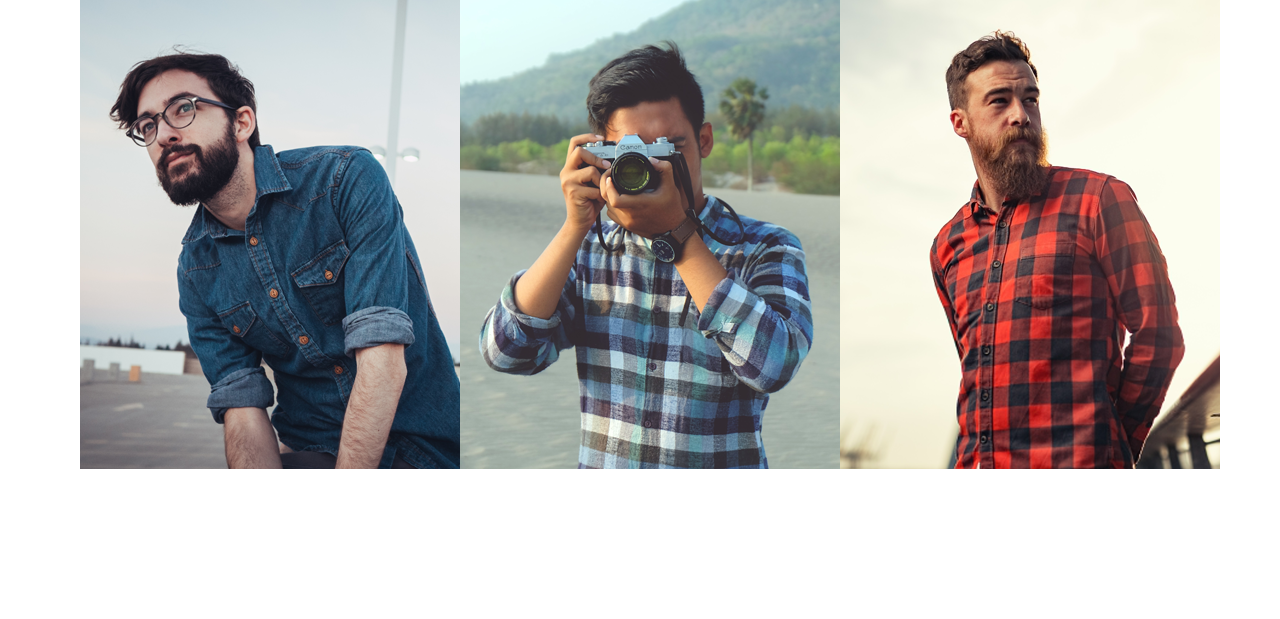
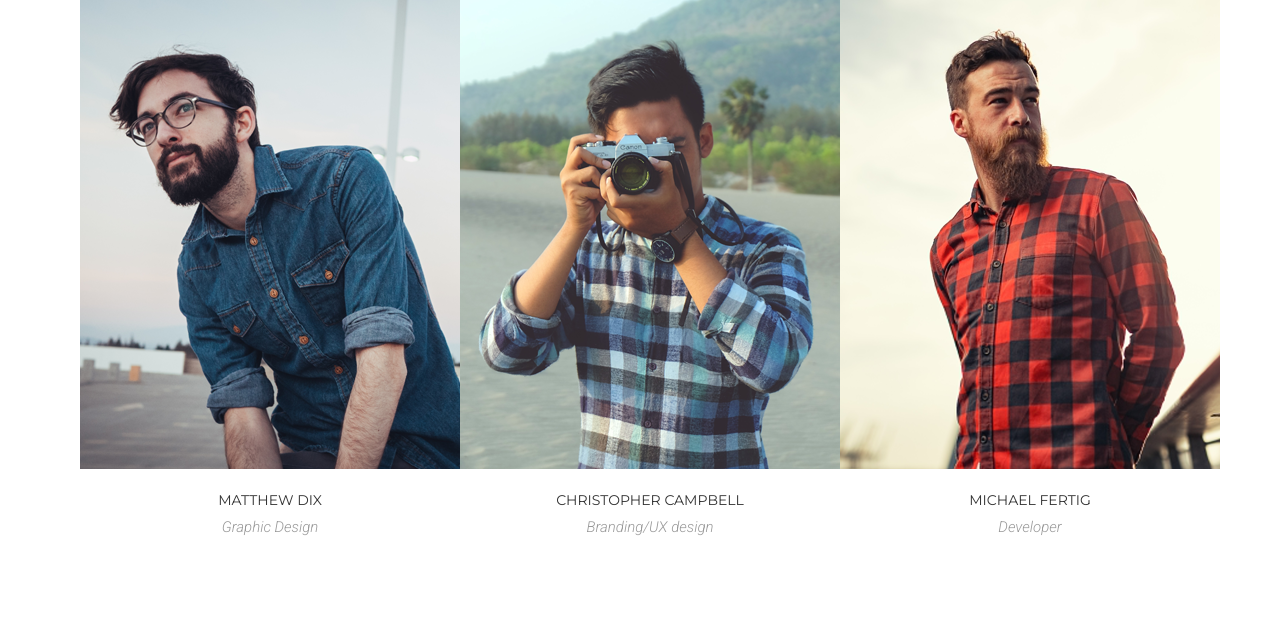
Before and after one commit to Peccopa/MoGo, a PHP site: page / in a window 1280 px wide. Shown: the part 4782-5401 px from the top of the page. Before the commit the page ends 5251 px from the top, so only its background shows below. Run offline with PHP 8.4, Linux system fonts and the light colour scheme; some libraries are stand-ins or nearby versions.

Commit message:
card__info

```diff
--- a/MoGo/assets/css/style.css
+++ b/MoGo/assets/css/style.css
@@ -281,9 +281,14 @@ hr {
 }
 
 .card__item {
-    background-color: #95e1d3; /*ориг #999 цвет под изображением*/
+    /* background-color: #95e1d3; ориг #999 цвет под изображением */
     width: 380px;
-    position: relative; /*позиционируем текст поверх картинки (а не внизу)*/
+    /* position: relative; позиционируем текст поверх картинки (а не внизу) */
+}
+
+.card__inner {
+    background-color: #95e1d3;
+    position: relative;
 }
 
 .card__item:hover .card__img {
@@ -341,7 +346,27 @@ hr {
    opacity: 1; /*показываем текст*/
 }
 
+.card__info {
+    margin-top: 20px;
+    text-align: center;
+}
 
+
+.card__name {
+    font-size: 14px;
+    text-transform: uppercase;
+    color: #333;
+    margin-bottom: 4px;
+
+}
+
+.card__prof {
+    font-family: 'Roboto', sans-serif;
+    font-style: italic;
+    font-weight: 300;
+    font-size: 15px;
+    color: #999;
+}
 
 /*=============СТАТИСТИКА==================*/
 
--- a/MoGo/index.html
+++ b/MoGo/index.html
@@ -67,19 +67,25 @@
 
         <div class="card">
             <div class="card__item">
+                <div class="card__inner">
                     <div class="card__img"><img src="./assets/images/about/1.jpg" alt=""></div>
                     <div class="card__icon"><img src="./assets/images/about/superteam.png" alt=""></div>
                     <div class="card__text">super team</div>
                 </div>
+            </div>
             <div class="card__item">
+                <div class="card__inner">
                     <div class="card__img"><img src="assets/images/about/2.jpg" alt=""></div>
                     <div class="card__icon"><img src="./assets/images/about/superteam.png" alt=""></div>
                     <div class="card__text">super team</div>
                 </div>
+            </div>
             <div class="card__item">
+                <div class="card__inner">
                     <div class="card__img"><img src="assets/images/about/3.jpg" alt=""></div>
                     <div class="card__icon"><img src="./assets/images/about/superteam.png" alt=""></div>
                     <div class="card__text">super team</div>
+                </div>
             </div>
         </div>
 
@@ -258,30 +264,8 @@
 
         <div class="card">
             <div class="card__item">
+                <div class="card__inner">
                 <div class="card__img"><img src="./assets/images/ourteam/dix.png" alt=""></div>
-                <!-- <div class="card__icon"><img src="./assets/images/about/superteam.png" alt=""></div> -->
-
-                <div class="card__text">
-                    <div class="social">
-                        <a class="social__item" href="#" target="_blank">
-                        <i class="fa-brands fa-facebook"></i>
-                        </a>
-                        <a class="social__item" href="#" target="_blank">
-                        <i class="fa-brands fa-twitter"></i>
-                        </a>
-                        <a class="social__item" href="#" target="_blank">
-                        <i class="fa-brands fa-youtube"></i>
-                        </a>
-                        <a class="social__item" href="#" target="_blank">
-                        <i class="fa-brands fa-instagram"></i>
-                        </a>
-                    </div>
-                </div>
-
-            </div>
-            <div class="card__item">
-                <div class="card__img"><img src="assets/images/ourteam/campbell.png" alt=""></div>
-                <!-- <div class="card__icon"><img src="./assets/images/about/superteam.png" alt=""></div> -->
                     <div class="card__text">
                         <div class="social">
                             <a class="social__item" href="#" target="_blank">
@@ -299,9 +283,14 @@
                         </div>
                     </div>
                 </div>
+                <div class="card__info">
+                    <div class="card__name">Matthew Dix</div>
+                    <div class="card__prof">Graphic Design</div>
+                </div>
+            </div>
             <div class="card__item">
-                <div class="card__img"><img src="assets/images/ourteam/fertig.png" alt=""></div>
-                <!-- <div class="card__icon"><img src="./assets/images/about/superteam.png" alt=""></div>                 -->
+                <div class="card__inner">
+                <div class="card__img"><img src="assets/images/ourteam/campbell.png" alt=""></div>
                     <div class="card__text">
                         <div class="social">
                             <a class="social__item" href="#" target="_blank">
@@ -319,8 +308,37 @@
                         </div>
                     </div>
                 </div>
+                <div class="card__info">
+                    <div class="card__name">Christopher Campbell</div>
+                    <div class="card__prof">Branding/UX design</div>
+                </div>
+            </div>
+            <div class="card__item">
+                <div class="card__inner">
+                <div class="card__img"><img src="assets/images/ourteam/fertig.png" alt=""></div>
+                        <div class="card__text">
+                            <div class="social">
+                            <a class="social__item" href="#" target="_blank">
+                            <i class="fa-brands fa-facebook"></i>
+                            </a>
+                            <a class="social__item" href="#" target="_blank">
+                            <i class="fa-brands fa-twitter"></i>
+                            </a>
+                            <a class="social__item" href="#" target="_blank">
+                            <i class="fa-brands fa-youtube"></i>
+                            </a>
+                            <a class="social__item" href="#" target="_blank">
+                            <i class="fa-brands fa-instagram"></i>
+                            </a>
+                        </div>
+                    </div>
+                </div>
+                <div class="card__info">
+                    <div class="card__name">Michael Fertig</div>
+                    <div class="card__prof">Developer</div>
+                </div>
+            </div>
         </div> <!--card-->
-
     </div> <!--cont-->
 </section>
 
```
Lines whose indentation alone changed are shown as unchanged.
